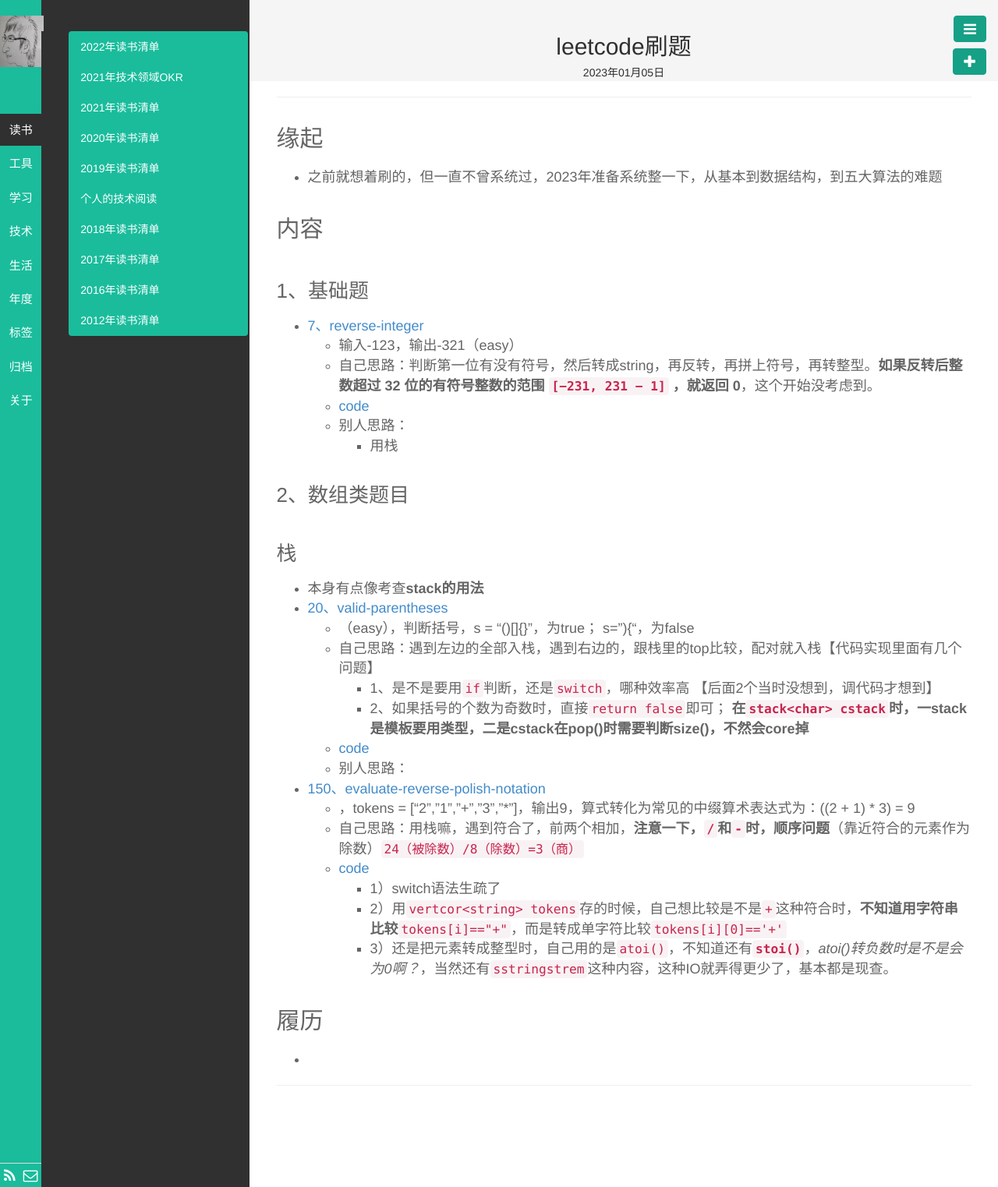
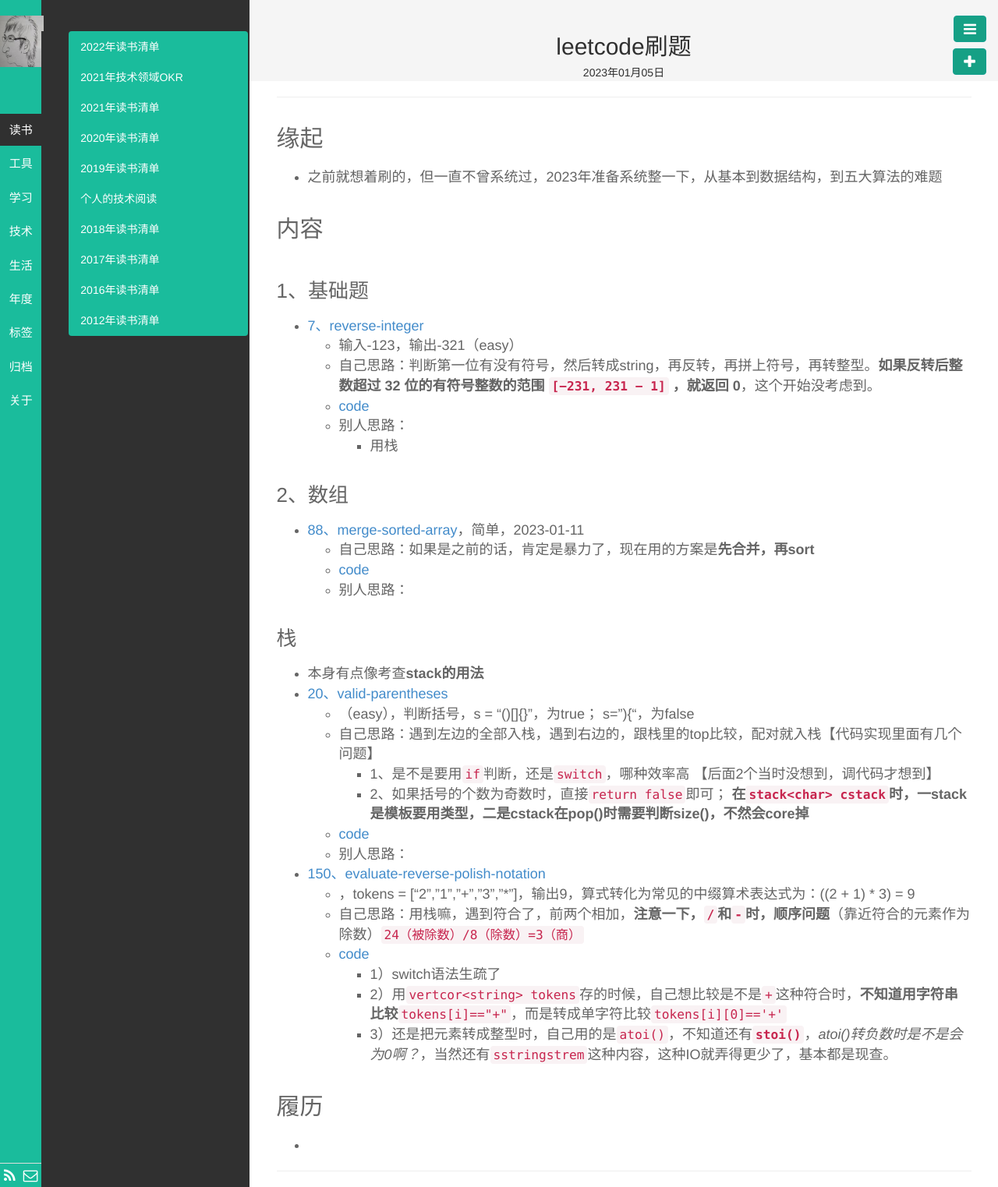
Before and after one commit to wolflion/blog, a Jekyll site: the page built from _posts/技术/2023-01-05-leetcode.md, in a window 1280 px wide. Shown: the whole page at 78% size. Built offline with Jekyll 4.4.1, drawn with Linux system fonts in a browser that asks for light colours.

Commit message:
Update 2023-01-05-leetcode.md

```diff
--- a/_posts/技术/2023-01-05-leetcode.md
+++ b/_posts/技术/2023-01-05-leetcode.md
@@ -22,7 +22,12 @@
 	+ 别人思路：
 		+ 用栈
 
-### 2、数组类题目
+### 2、数组
+
++ [88、merge-sorted-array](https://leetcode.cn/problems/merge-sorted-array/)，简单，2023-01-11
+  + 自己思路：如果是之前的话，肯定是暴力了，现在用的方案是**先合并，再sort**
+  + [code](https://gitee.com/fewolflion/BookNote/blob/master/00leetcode/088merge-sorted-array.cpp)
+  + 别人思路：
 
 ### 栈
 
```
